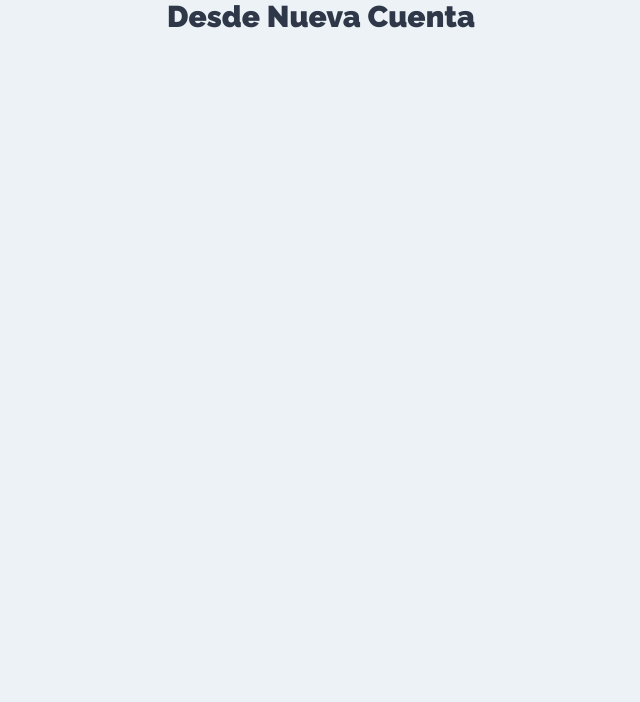
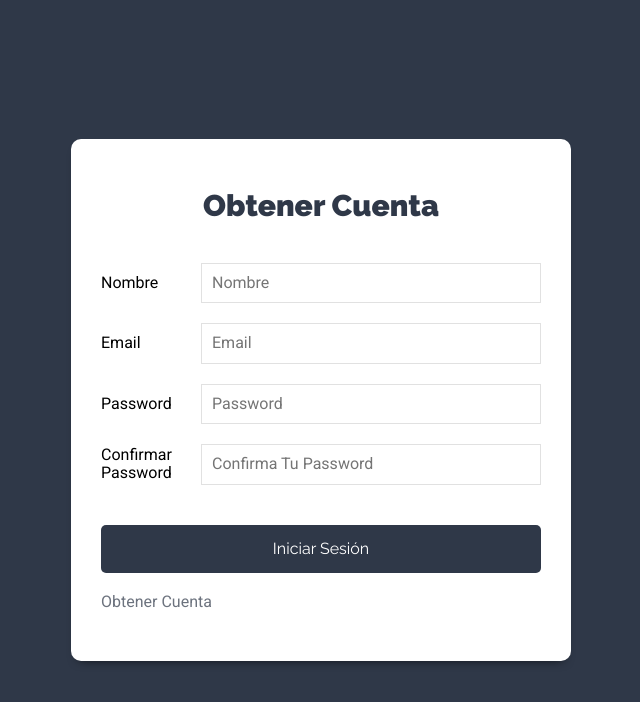
Before and after one commit to Jair-vet/MERN-Task-React, a React (Create React App) app: page /nueva-cuenta in a window 1280 px wide. Shown: the top 702 px of the page, without its empty margins (319-959 px from the left). Built offline with nearby package versions, Linux system fonts and the light colour scheme.

Commit message:
Agregamod

```diff
--- a/src/components/auth/NuevaCuenta.js
+++ b/src/components/auth/NuevaCuenta.js
@@ -1,9 +1,108 @@
-import React from 'react'
+import React, {useState} from 'react';
+import { Link } from 'react-router-dom';
 
 const NuevaCuenta = () => {
+
+    // State para iniciar sesión
+    const [usuario, guardarUsuario] = useState({
+        email: '',
+        password: '',
+    });
+
+    // Extraer de Usuario
+    const { email, password } =  usuario
+
+
+    const onChange = e => {
+        guardarUsuario({
+            ...usuario,
+            [e.target.name] : e.target.value
+        })
+    }
+
+    // Cuando el usuario quiere iniciar sesión
+    const onSubmit = e => {
+        e.preventDefault();
+
+
+        // Validar campos vacios
+
+        // Pasarlo al action
+
+
+    }
+
     return (
-        <h1>Desde Nueva Cuenta</h1>
+        <div className="form-usuario">
+            <div className="contenedor-form sombra-dark">
+                <h1>Obtener Cuenta</h1>
+                <form
+                    onSubmit={onSubmit}
+                >
+
+                 {/* Agremar el Nombre */}
+                    <div className="campo-form">
+                        <label htmlFor="nombre">Nombre</label>
+                        <input
+                            type="text"
+                            id="nombre"
+                            name="nombre"
+                            placeholder="Nombre"
+                            value={email}
+                            onChange={onChange}
+                        />
+                    </div>
+
+                {/* Agregar el Email */}
+                    <div className="campo-form">
+                        <label htmlFor="email">Email</label>
+                        <input
+                            type="email"
+                            id="email"
+                            name="email"
+                            placeholder="Email"
+                            value={email}
+                            onChange={onChange}
+                        />
+                    </div>
+
+                {/* Agregar la Contraseña */}
+                    <div className="campo-form">
+                        <label htmlFor="password">Password</label>
+                        <input
+                            type="password"
+                            id="password"
+                            name="password"
+                            placeholder="Password"
+                            value={password}
+                            onChange={onChange}
+                        />
+                    </div>
+
+                {/* Confirmar la Contraseña  */}
+                <div className="campo-form">
+                        <label htmlFor="confirmar">Confirmar Password</label>
+                        <input
+                            type="password"
+                            id="confirmar"
+                            name="confirmar"
+                            placeholder="Confirma Tu Password"
+                            value={password}
+                            onChange={onChange}
+                        />
+                    </div>
+
+                    <div className="campo-form">
+                        <input type="submit" className="btn btn-primario btn-block"
+                                value="Iniciar Sesión" />
+                    </div>
+                </form>
+                <Link to={'/nueva-cuenta'} className="enlace-cuenta">
+                    Obtener Cuenta
+                </Link>
+            </div>
+        </div>
      );
 }
 
-export default NuevaCuenta;
+export default NuevaCuenta
```
